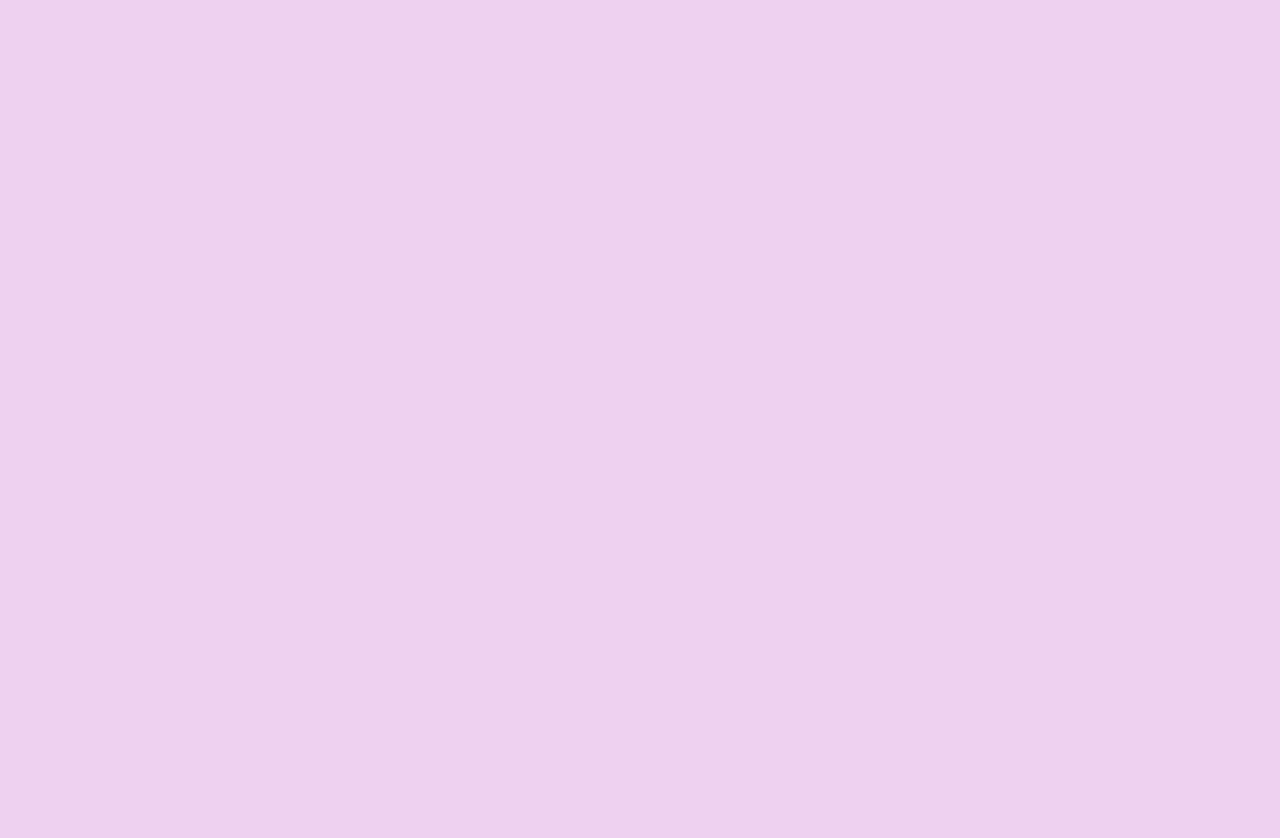
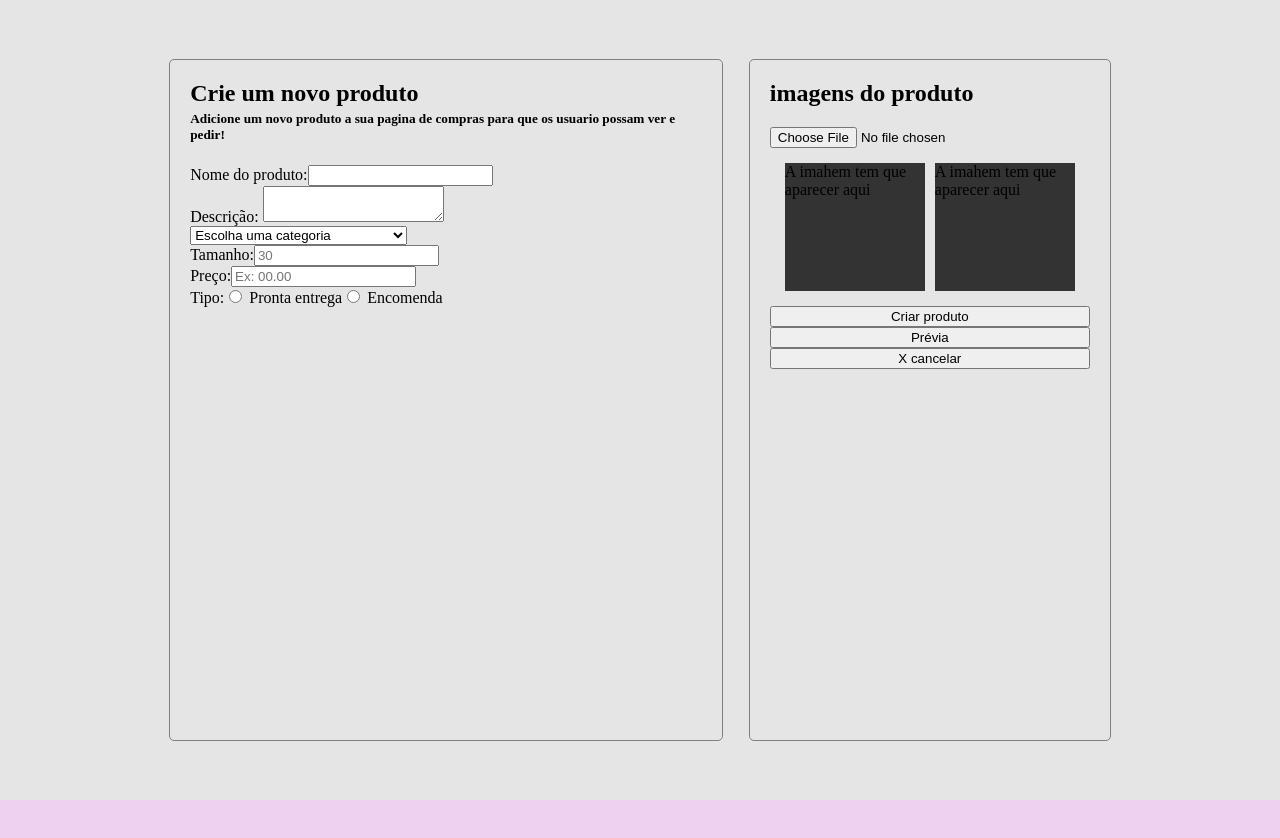
Before and after one commit to MariaClaraSCM/Atelie2.0, a React (Vite) app: page /addproduto in a window 1280 px wide. Before the commit this address had no page. Built offline with nearby package versions, Linux system fonts and the light colour scheme.

Commit message:
Feito Botão de sair no /perfil. Telas /addproduto e /produtos e /dashboard para as vizualizações e alterações do adm(Back) estão 'prontas'. ADICIONEI TABELA NO BANCO, SE ATENTAR A MUDAR O BANCO QUE ESTÁ RODANDO ATUALMENTE NO XAMPP PARA O NOVO!!!!!

```diff
--- a/src/main.jsx
+++ b/src/main.jsx
@@ -8,6 +8,7 @@ import UserPage from "./pages/users/userpage.jsx";
 import PageProdutos from "./pages/produtos/pageProdutos.jsx";
 // ADM
 import AdmDashboard from "./pages/admin/dashboard.jsx";
+import AdmProdutos from "./pages/admin/produtos.jsx";
 
 ReactDOM.createRoot(document.getElementById("root")).render(
   <BrowserRouter>
@@ -17,7 +18,8 @@ ReactDOM.createRoot(document.getElementById("root")).render(
       <Route path="/cadastro" element={<Cadastro />} />
       <Route path="/perfil" element={<UserPage />} />
       <Route path="/produtos" element={<PageProdutos />} />
-      <Route path="/dashboard" element={<AdmDashboard/>} />
+      <Route path="/dashboard" element={<AdmDashboard />} />
+      <Route path="/addproduto" element={<AdmProdutos />} />
     </Routes>
   </BrowserRouter>
 );
--- a/src/pages/admin/dashboard.css
+++ b/src/pages/admin/dashboard.css
@@ -41,7 +41,7 @@
     cursor: pointer;
 }
 
-.sidebar-menu .links{
+.sidebar-menu .links {
     color: #333;
     text-decoration: none;
     font-size: 15px;
@@ -113,13 +113,7 @@ h3 {
 
 .sidebar-menu li:hover .icon,
 .sidebar-menu li:hover .links {
-    filter: brightness(100%) saturate(100%)
-            invert(29%)
-            sepia(96%)
-            saturate(7002%)
-            hue-rotate(320deg)
-            brightness(100%)
-            contrast(70%);
+    filter: brightness(100%) saturate(100%) invert(29%) sepia(96%) saturate(7002%) hue-rotate(320deg) brightness(100%) contrast(70%);
 }
 
 .estatisticas-dashboard {
@@ -232,3 +226,64 @@ canvas {
     flex-direction: column;
     gap: 6px;
 }
+
+.addProdutos {
+    width: 100%;
+    display: flex;
+    align-items: center;
+    justify-content: center;
+    height: 100vh;
+    background-color: #e5e5e5;
+    gap: 2vw;
+}
+
+.infoProdutos,
+.fotoProduto {
+    height: 80vh;
+    border: 1px solid gray;
+    border-radius: 5px;
+    padding: 20px;
+    display: flex;
+    flex-direction: column;
+}
+
+.infoProdutos h2,
+.fotoProduto h2 {
+    margin-top: 0;
+}
+
+.ttlP {
+    margin-bottom: 2px;
+}
+
+.subP {
+    margin-top: 2px;
+}
+
+.ajusteLabelP {
+    display: block;
+}
+
+.infoProdutos {
+    width: 40%;
+}
+
+.fotoProduto {
+    width: 25%;
+}
+
+
+
+.ajusteImagemUpload {
+    display: flex;
+    flex-wrap: wrap;
+    gap: 10px;
+    padding: 15px;
+}
+
+.imagemUpload {
+    height: 10vw;
+    flex: 1 1 calc(50% - 10px);
+    /* 2 colunas */
+    background-color: #333;
+}
--- a/src/pages/admin/dashboard.jsx
+++ b/src/pages/admin/dashboard.jsx
@@ -1,4 +1,5 @@
 import { useState } from "react";
+import { Link } from "react-router-dom";
 import "./dashboard.css";
 import estatistica from "../../assets/adm/iconEstatistica.svg";
 import produto from "../../assets/adm/iconProdutos.svg";
@@ -69,7 +70,14 @@ export default function AdmDashboard() {
                     )}
                     {secao === "produtos" && (
                         <div>
-                            <h2>Produtos</h2>
+                            <div className="ajusteHeaderprodutos">
+                                <h2>Produtos</h2>
+                                <button><Link to="/addproduto">Adicionar novo produto</Link></button>
+                            </div>
+
+                            <div className="">
+                                <h1>QUando cria, aparece aqui</h1>
+                            </div>
                         </div>
                     )}
                     {secao === "pedidos" && (
--- /dev/null
+++ b/src/pages/admin/produtos.jsx
@@ -0,0 +1,67 @@
+import "./dashboard.css";
+
+export default function AdmProdutos() {
+  return (
+    <main className="addProdutos">
+      <form action="" method="POST" className="addProdutos">
+        <section className="infoProdutos">
+          <h2 className="ttlP">Crie um novo produto</h2>
+          <h5 className="subP">
+            Adicione um novo produto a sua pagina de compras para que os usuario
+            possam ver e pedir!
+          </h5>
+
+          <div className="ajusteLabelP">
+            <label>Nome do produto:</label>
+            <input type="text" />
+          </div>
+
+          <div className="ajusteLabelP">
+            <label>Descrição: </label>
+            <textarea></textarea>
+          </div>
+
+          <div className="ajusteInputs">
+            <select name="" id="">
+              <option value="">Escolha uma categoria</option>
+              <option value="">Exemplo para colocar categorias</option>
+            </select>
+
+            <div>
+              <label>Tamanho:</label>
+              <input type="number" placeholder="30" />
+            </div>
+
+            <div>
+              <label>Preço:</label>
+              <input type="number" placeholder="Ex: 00.00" />
+            </div>
+
+            <div>
+              <label>Tipo:</label>
+              <input type="radio" name="tipo" value="pronta_entrega" /> Pronta
+              entrega
+              <input type="radio" name="tipo" value="Encomenda" /> Encomenda
+            </div>
+          </div>
+        </section>
+
+        <section className="fotoProduto">
+          <h2>imagens do produto</h2>
+
+          <input type="file" name="" id="" />
+
+          <div className="ajusteImagemUpload">
+            <div className="imagemUpload">A imahem tem que aparecer aqui</div>
+            <div className="imagemUpload">A imahem tem que aparecer aqui</div>
+          </div>
+
+          <input type="submit" value="Criar produto" />
+
+          <button type="button">Prévia</button>
+          <button type="button">X cancelar</button>
+        </section>
+      </form>
+    </main>
+  );
+}
--- a/src/pages/header/header.jsx
+++ b/src/pages/header/header.jsx
@@ -1,5 +1,5 @@
 //import HeaderGuest from "./HeaderGuest";
-import HeaderUser from "./HeaderUser";
+import HeaderUser from "./headeruser";
 import HeaderAdmin from "./HeaderAdmin";
 
 export default function Header({ role }) {
--- a/src/pages/header/headeruser.jsx
+++ b/src/pages/header/headeruser.jsx
@@ -24,7 +24,6 @@ export default function HeaderUser() {
                 </div>
                 <ul>
                     <li><Link to="/perfil">Perfil</Link></li>
-                    <li><a href="">Sair</a></li>
                 </ul>
             </nav>
         </header>
--- /dev/null
+++ b/src/pages/produtos/filtroProdutos.jsx
@@ -0,0 +1,62 @@
+import lupa from "../../assets/lupa.png";
+import "./pageProdutos.css";
+
+export default function FiltroProdutos(){
+    return(
+                <aside className="asideProdutos">
+          <form action="" method="POST" className="ajusteAside">
+            <h5>Filtrar produtos</h5>
+
+            <div className="ajustePesquisar">
+              <img src={lupa} alt="Buscar" />
+              <input type="search" placeholder="Pesquisar..." />
+            </div>
+
+            <h5>CATEGORIAS</h5>
+            <label>
+              <input type="checkbox" name="categoria" />
+              Categoria exemplo
+            </label>
+
+            <h5>Faixa de preço</h5>
+
+            <div className="ajusteMinMax">
+              <input type="number" placeholder="MIN" className="inputPreco" />
+              <p>-</p>
+              <input type="number" placeholder="MAX" className="inputPreco" />
+            </div>
+
+            <div className="radios">
+              <label>
+                <input type="radio" name="preco" value="25-" />
+                Abaixo de R$25
+              </label>
+
+              <label>
+                <input type="radio" name="preco" value="25-50" />
+                R$25 - R$50
+              </label>
+
+              <label>
+                <input type="radio" name="preco" value="50-100" />
+                R$50 - R$100
+              </label>
+
+              <label>
+                <input type="radio" name="preco" value="100-200" />
+                R$100 - R$200
+              </label>
+
+              <label>
+                <input type="radio" name="preco" value="200+" />
+                Acima de R$200
+              </label>
+            </div>
+
+            <div className="ajusteAplicar">
+              <input type="submit" value="Aplicar filtros" />
+            </div>
+          </form>
+        </aside>
+    )
+}
--- /dev/null
+++ b/src/pages/produtos/mainProdutos.jsx
@@ -0,0 +1,39 @@
+import grid from "../../assets/produtos/grid.png";
+import list from "../../assets/produtos/list.png";
+import "./pageProdutos.css";
+
+export default function MainProdutos() {
+  return (
+    <section className="mainProdutos">
+      <div className="ajusteHeaderMain">
+        <div className="titulo">
+          <h2>Coleção de produtos</h2>
+          <p>mostrando 1-12 de **** resultadois</p>
+        </div>
+
+        <div className="classificar">
+          <select name="classificacao">
+            <option value="alfabetico">Ordem alfabética</option>
+            <option value="recente">Mais recente</option>
+            <option value="antigo">Mais antigo</option>
+            <option value="barato">Mais barato</option>
+            <option value="caro">Mais caro</option>
+          </select>
+
+          <div className="modoVizu">
+            <button className="btnGrid">
+              <img src={grid} />
+            </button>
+            <button className="btnList">
+              <img src={list} />
+            </button>
+          </div>
+        </div>
+      </div>
+
+      <main className="mainProdutos">
+        <h1>Coloca os produtos cadastrados aqui</h1>
+      </main>
+    </section>
+  );
+}
--- a/src/pages/users/userpage.css
+++ b/src/pages/users/userpage.css
@@ -11,25 +11,40 @@ aside {
     flex-direction: column;
     flex-wrap: nowrap;
     align-content: center;
-    /* justify-content: space-evenly; */
+    align-items: center;
+    height: 38vw;
+    justify-content: space-between;
+}
+
+.juntos {
+    width: 100%;
+    display: flex;
+    flex-direction: column;
+    align-content: center;
     align-items: center;
     height: 15vw;
     gap: 15px;
 }
 
-.fotoPerfil{
+.fotoPerfil {
     border-radius: 50%;
 }
+
 main {
-    width: 100%;
+    width: 85%;
     display: flex;
     /* align-items: center; */
     justify-content: center;
     height: auto;
 }
 
-.Forms{
-    width: 70%;
+.Forms {
+    width: 90%;
+}
+
+.ajusteBlocoForm {
+    display: flex;
+    gap: 20px;
 }
 
 .Infos {
@@ -43,7 +58,7 @@ main {
 }
 
 .Infos.active {
-  background-color: #FF69B4;
+    background-color: #FF69B4;
 }
 
 .compras {
--- a/src/pages/users/userpage.jsx
+++ b/src/pages/users/userpage.jsx
@@ -60,6 +60,7 @@ export default function UserPage() {
       <div className="ajustepage">
         {/* MENU LATERAL */}
         <aside>
+          <div className="juntos">
             <picture className="fotoPerfil">
               <img src={perfil} alt="" />
               <legend>Olá, *nome usuario*</legend>
@@ -77,7 +78,9 @@ export default function UserPage() {
                 setSelectedSection("compras");
                 setSelectedSubSection("ativas");
               }}
-            className={`Infos ${selectedSection === "compras" ? "active" : ""}`}
+              className={`Infos ${
+                selectedSection === "compras" ? "active" : ""
+              }`}
             >
               Minhas Compras
             </button>
@@ -90,7 +93,12 @@ export default function UserPage() {
             >
               Histórico
             </button>
+          </div>
+
+          <button>Sair</button>
         </aside>
+
+        <hr />
 
         {/* ÁREA PRINCIPAL */}
         <main>
@@ -179,21 +187,6 @@ export default function UserPage() {
           {selectedSection === "compras" && (
             <div className="compras">
               <h2>Compras Ativas</h2>
-              <hr />
-
-              {selectedSubSection === "ativas" && (
-                <div>
-                  <h3>Compras Ativas</h3>
-                  <p>Mostre aqui as compras que ainda não chegaram.</p>
-                </div>
-              )}
-
-              {selectedSubSection === "historico" && (
-                <div>
-                  <h3>Histórico de Compras</h3>
-                  <p>Mostre aqui as compras entregues.</p>
-                </div>
-              )}
             </div>
           )}
 
```
Also changed, not shown: src/pages/produtos/pageProdutos.jsx (+4 -86 lines). Lines whose indentation alone changed are shown as unchanged.
